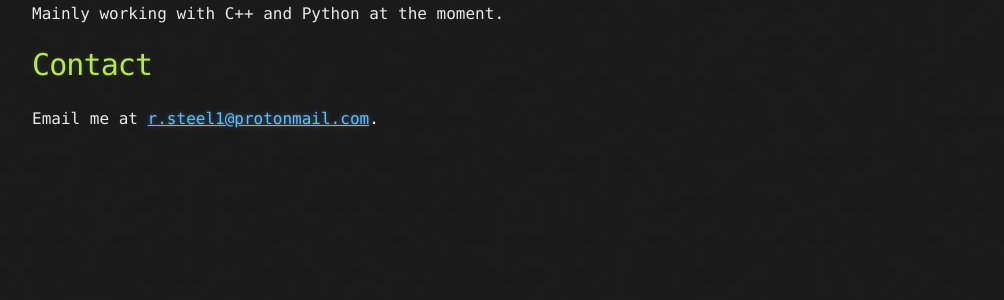
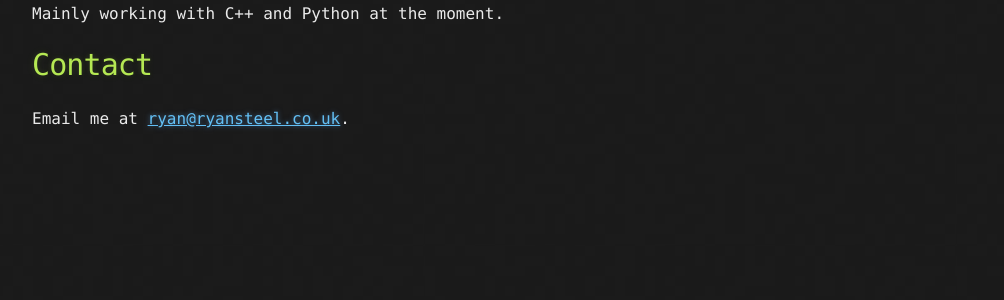
Before and after one commit to rsteel1/rsteel1.github.io, a Jekyll site: the page built from about.md, in a window 1280 px wide. Shown: the part 287-587 px from the top of the page, without its empty margins (108-1112 px from the left). Built offline with Jekyll 4.4.1, drawn with Linux system fonts in a browser that asks for light colours.

Commit message:
Updated email

```diff
--- a/about.md
+++ b/about.md
@@ -13,4 +13,4 @@ Mainly working with C++ and Python at the moment.
 
 # Contact
 
-Email me at [r.steel1@protonmail.com](mailto:r.steel1@protonmail.com).
+Email me at [ryan@ryansteel.co.uk](mailto:ryan@ryansteel.co.uk).
```
